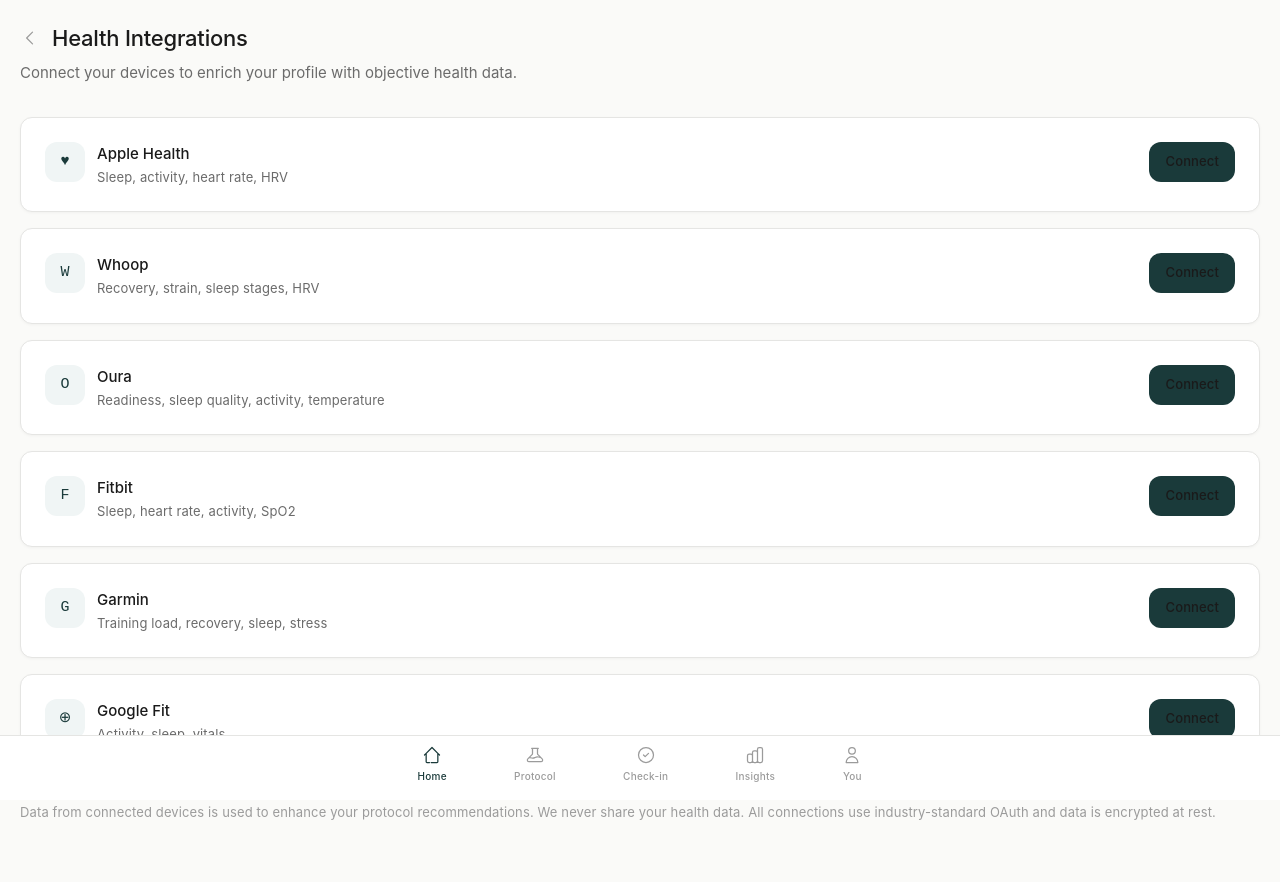
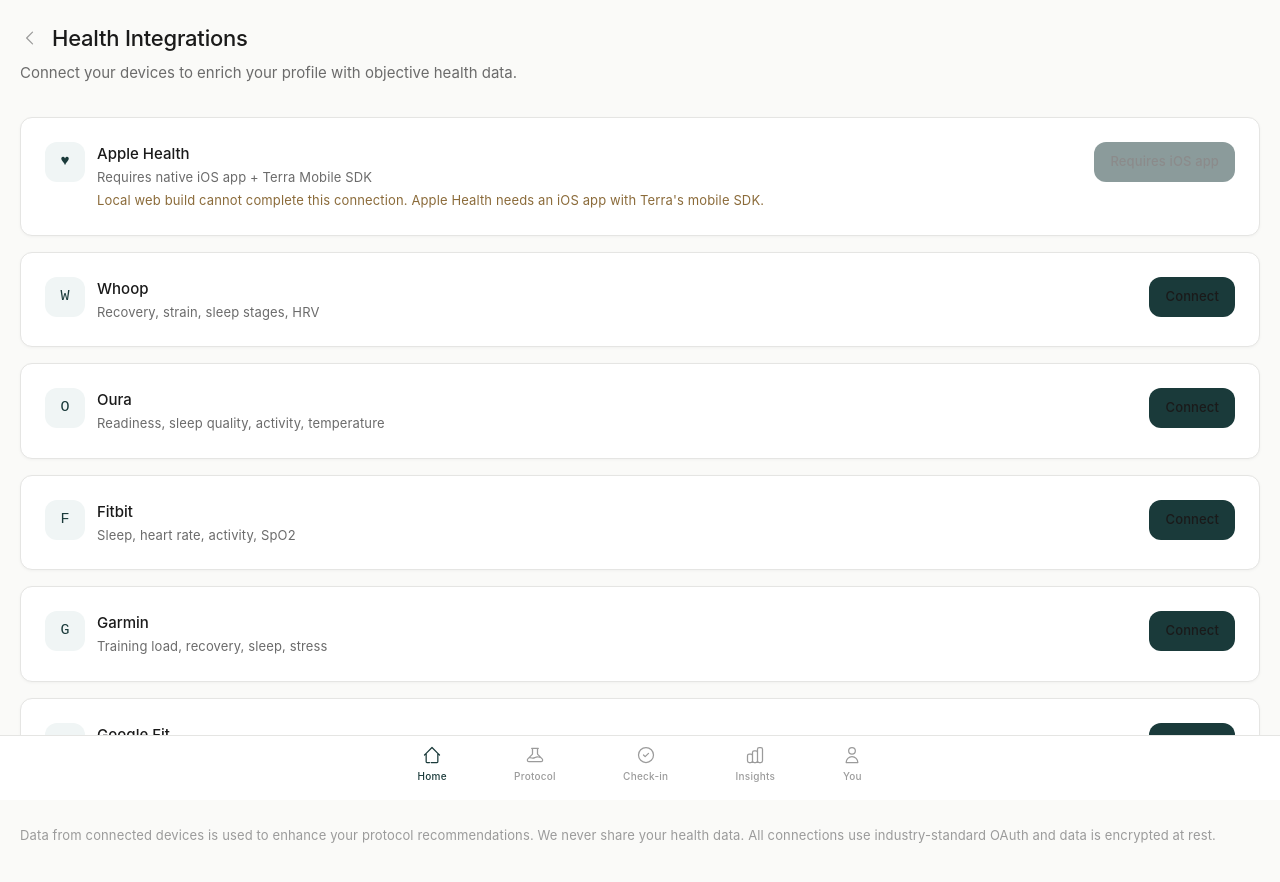
Before and after one commit to contactxyz-admin/morning-form, a Next.js app: page /settings/integrations in a window 1280 px wide. Shown: the top 882 px of the page. Built offline with nearby package versions, Linux system fonts and the light colour scheme; no server answers; the database is empty.

Commit message:
Scaffold native iOS Apple Health wrapper

```diff
--- a/src/app/(app)/settings/integrations/page.tsx
+++ b/src/app/(app)/settings/integrations/page.tsx
@@ -16,7 +16,7 @@
 }
 
 const providers: Record<HealthProvider, ProviderConfig> = {
-  apple_health: { name: 'Apple Health', description: 'Sleep, activity, heart rate, HRV', icon: '♥', features: ['sleep', 'activity', 'heart', 'hrv'] },
+  apple_health: { name: 'Apple Health', description: 'Requires native iOS app + Terra Mobile SDK', icon: '♥', features: ['sleep', 'activity', 'heart', 'hrv'] },
   whoop: { name: 'Whoop', description: 'Recovery, strain, sleep stages, HRV', icon: 'W', features: ['recovery', 'strain', 'sleep', 'hrv'] },
   oura: { name: 'Oura', description: 'Readiness, sleep quality, activity, temperature', icon: 'O', features: ['readiness', 'sleep', 'activity', 'temperature'] },
   fitbit: { name: 'Fitbit', description: 'Sleep, heart rate, activity, SpO2', icon: 'F', features: ['sleep', 'heart', 'activity', 'spo2'] },
@@ -203,6 +203,7 @@
           const syncError = typeof conn?.metadata?.syncError === 'string' ? conn.metadata.syncError : null;
           const expiresAt = conn?.expiresAt ? new Date(conn.expiresAt) : null;
           const isExpired = expiresAt ? expiresAt.getTime() <= Date.now() : false;
+          const requiresNativeApp = key === 'apple_health';
 
           return (
             <motion.div
@@ -225,6 +226,11 @@
                         {conn?.status === 'error' && <span className="text-[10px] uppercase tracking-wide text-alert">Error</span>}
                       </div>
                       <p className="text-caption text-text-secondary mt-0.5">{provider.description}</p>
+                      {requiresNativeApp && (
+                        <p className="text-caption text-caution mt-1">
+                          Local web build cannot complete this connection. Apple Health needs an iOS app with Terra&apos;s mobile SDK.
+                        </p>
+                      )}
                       {isConnected && lastSync && (
                         <p className="text-caption text-text-tertiary mt-1">
                           Last synced: {new Date(lastSync).toLocaleTimeString([], { hour: '2-digit', minute: '2-digit' })}
@@ -253,9 +259,10 @@
                       variant={isConnected ? 'secondary' : 'primary'}
                       size="sm"
                       loading={loadingProvider === key}
+                      disabled={requiresNativeApp}
                       onClick={() => (isConnected ? disconnectProvider(key) : connectProvider(key))}
                     >
-                      {isConnected ? 'Disconnect' : 'Connect'}
+                      {requiresNativeApp ? 'Requires iOS app' : isConnected ? 'Disconnect' : 'Connect'}
                     </Button>
                   </div>
                 </div>
--- a/src/app/api/health/connect/route.ts
+++ b/src/app/api/health/connect/route.ts
@@ -27,7 +27,16 @@
     let authUrl: string;
 
     switch (provider) {
-      case 'apple_health':
+      case 'apple_health': {
+        return NextResponse.json(
+          {
+            error: 'Apple Health requires a native iOS app with Terra Mobile SDK / HealthKit. It cannot be connected from this local web app alone.',
+            provider,
+            requiresMobileApp: true,
+          },
+          { status: 400 }
+        );
+      }
       case 'garmin': {
         const terra = new TerraClient();
         const session = await terra.generateWidgetSession(user.id);
```
Also changed, not shown: 12 other files (tests, documents, lock files or other folders).
